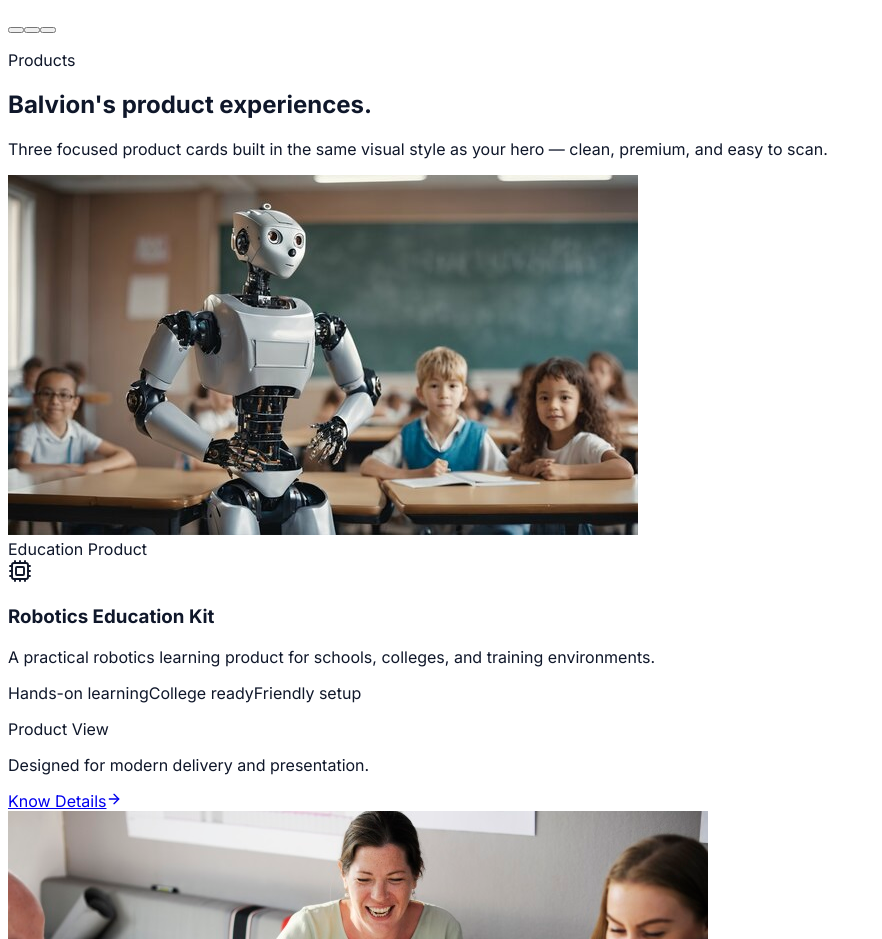
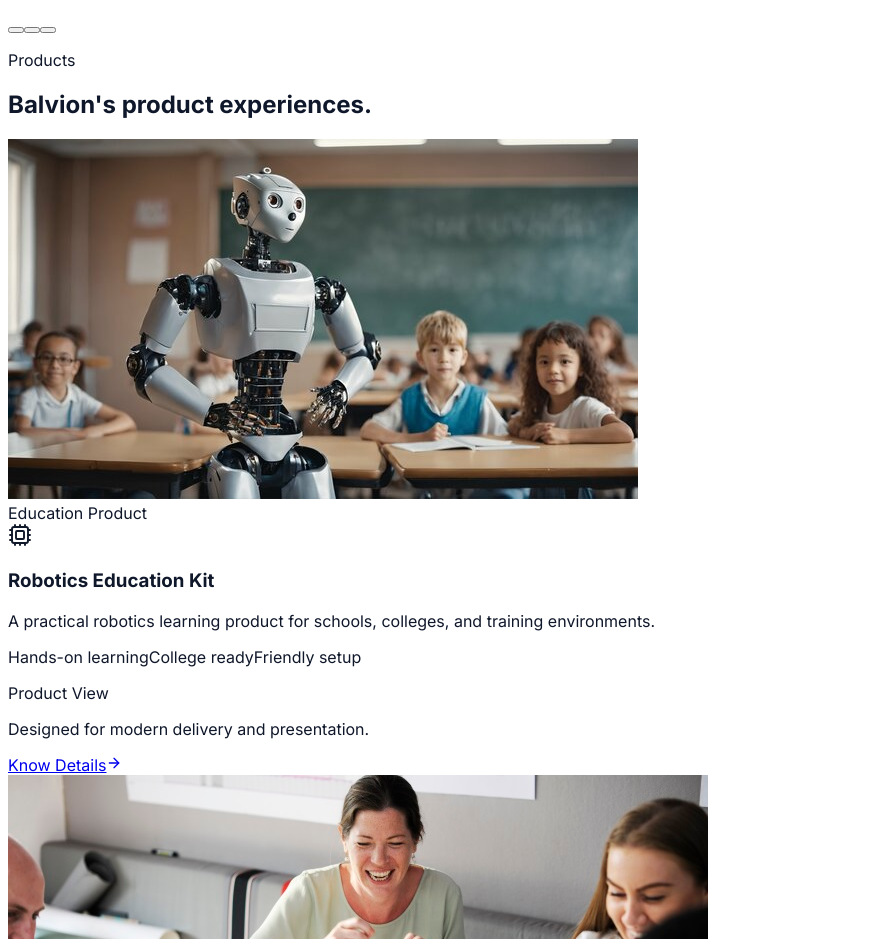
Before and after one commit to balviontechnology/Balviontechnology, a React (Create React App) app in the folder frontend/: page / in a window 1280 px wide. Shown: the part 6520-7459 px from the top of the page, without its empty margins (0-882 px from the left). Built offline with nearby package versions, Linux system fonts and the light colour scheme.

Commit message:
Remove redundant description paragraph from Products component

```diff
--- a/frontend/src/pages/Services.jsx
+++ b/frontend/src/pages/Services.jsx
@@ -66,10 +66,6 @@
             </h2>
           </div>
 
-          <p className="max-w-xl text-base leading-8 text-slate-500 md:text-lg">
-            Three focused product cards built in the same visual style as your hero —
-            clean, premium, and easy to scan.
-          </p>
         </div>
 
         <div className="grid gap-6 md:grid-cols-2 xl:grid-cols-3">
```
